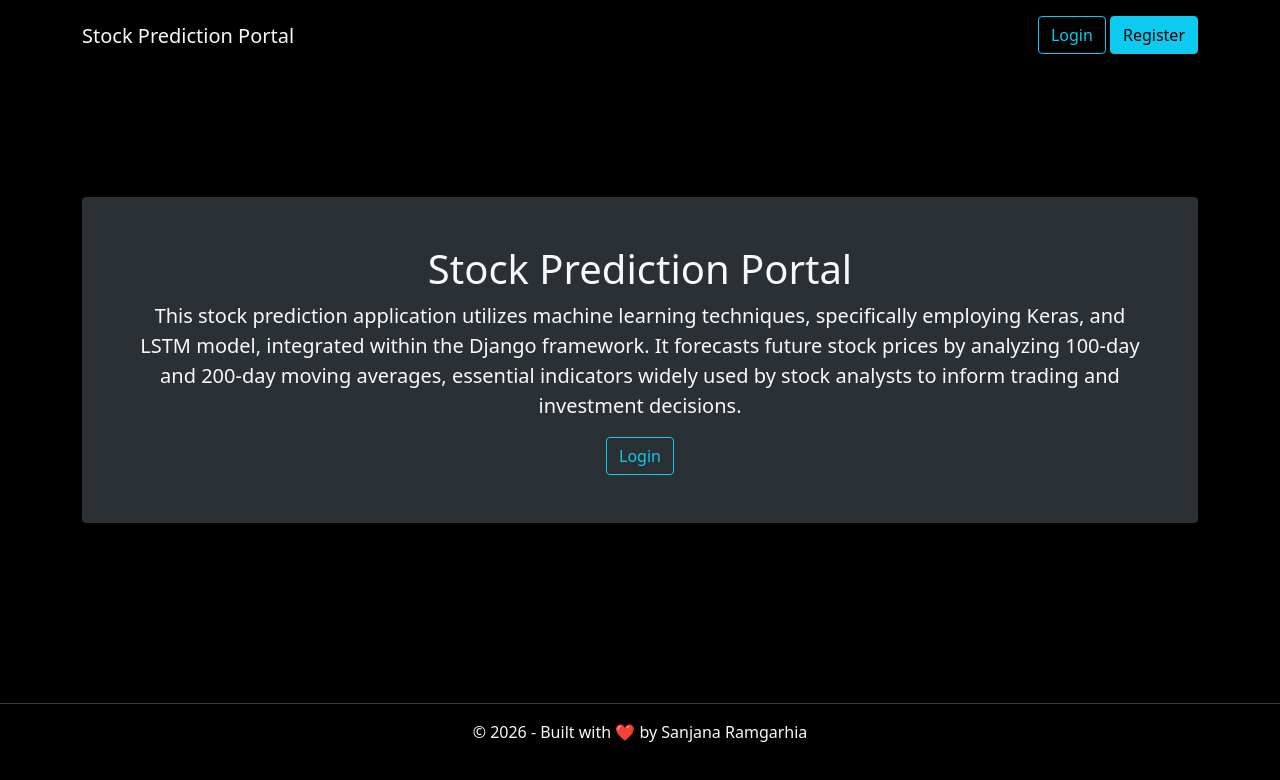
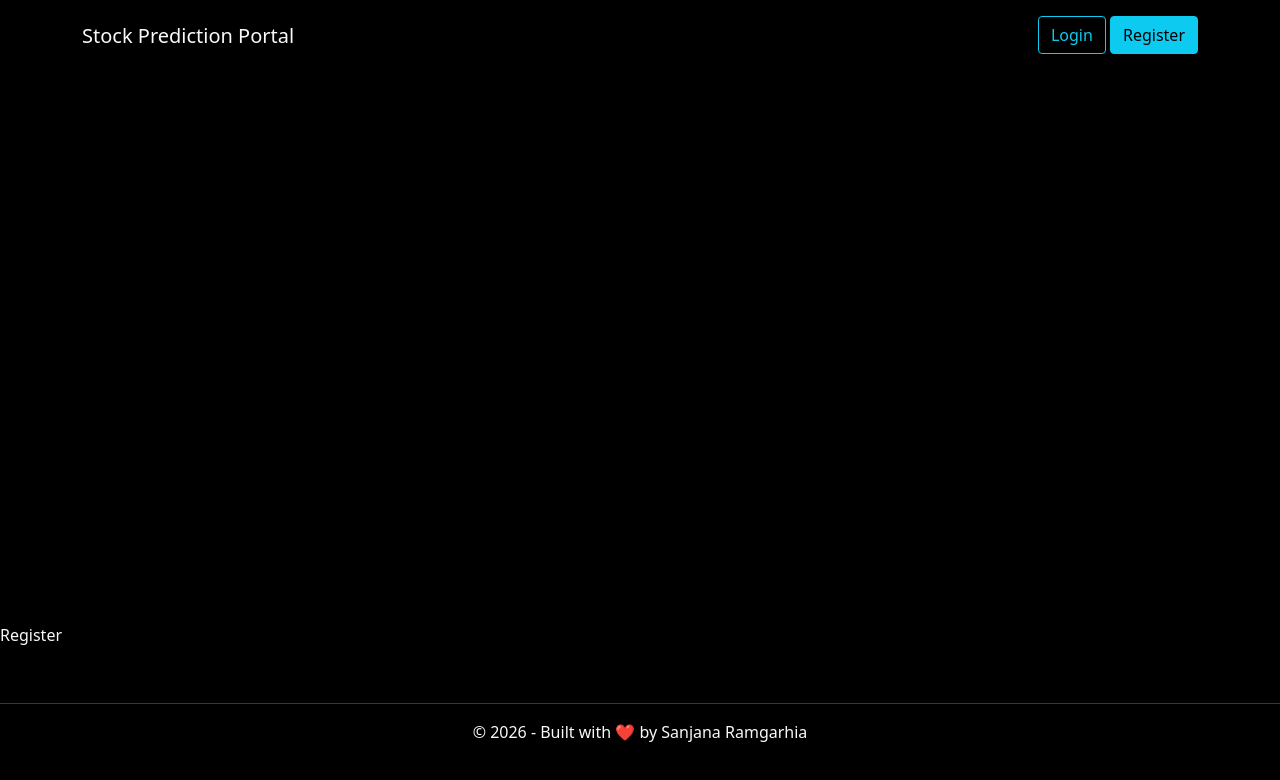
Before and after one commit to sanjanaramgarhia/Stock-Prediction-Portal-Django-React, a React (Vite) app in the folder frontend-react/: page /register in a window 1280 px wide. Shown: the top 780 px of the page. Built offline with nearby package versions, Linux system fonts and the light colour scheme.

Commit message:
React Routes

```diff
--- a/frontend-react/package.json
+++ b/frontend-react/package.json
@@ -11,7 +11,8 @@
   },
   "dependencies": {
     "react": "^19.2.7",
-    "react-dom": "^19.2.7"
+    "react-dom": "^19.2.7",
+    "react-router-dom": "^7.11.0"
   },
   "devDependencies": {
     "@eslint/js": "^10.0.1",
--- a/frontend-react/src/App.jsx
+++ b/frontend-react/src/App.jsx
@@ -3,14 +3,24 @@ import './assets/css/style.css'
 import Header from './components/Header'
 import Main from './components/Main'
 import Footer from './components/Footer'
+import { BrowserRouter, Routes, Route } from "react-router-dom"
+import Register from './components/Register'
+import Login from './components/Login'
 
 function App() {
 
   return (
     <>
-      <Header />
-      <Main />
-      <Footer />
+      <BrowserRouter >
+        <Header />
+        <Routes>
+          <Route path='/' element={<Main />} />
+          <Route path='/register' element={<Register />} />
+          <Route path='/Login' element={<Login />} />
+        </Routes>
+        <Footer />
+      </BrowserRouter>
+
     </>
   )
 }
--- a/frontend-react/src/components/Button.jsx
+++ b/frontend-react/src/components/Button.jsx
@@ -1,9 +1,10 @@
 import React from 'react'
+import { Link } from 'react-router-dom'
 
 const Button = (props) => {
   return (
     <>
-    <a className={`btn ${props.class}`} href="" >{props.text}</a>
+      <Link className={`btn ${props.class}`} to={props.url} >{props.text}</Link>
     </>
   )
 }
--- a/frontend-react/src/components/Header.jsx
+++ b/frontend-react/src/components/Header.jsx
@@ -1,15 +1,16 @@
 import React from 'react'
 import Button from './Button'
+import { Link } from 'react-router-dom'
 
 const Header = () => {
     return (
         <>
             <nav className='navbar container pt-3 pb-3 align-items-start'>
-                <a className='navbar-brand text-light' href="">Stock Prediction Portal</a>
+                <Link className='navbar-brand text-light' to="/">Stock Prediction Portal</Link>
                 <div>
-                    <Button text='Login' class='btn-outline-info' />
+                    <Button text='Login' class='btn-outline-info' url="/login" />
                     &nbsp;
-                    <Button text='Register' class='btn-info' />
+                    <Button text='Register' class='btn-info' url="/register" />
                 </div>
 
             </nav>
--- /dev/null
+++ b/frontend-react/src/components/Login.jsx
@@ -0,0 +1,9 @@
+import React from 'react'
+
+const Login = () => {
+    return (
+        <div className='text-light'>Login</div>
+    )
+}
+
+export default Login
--- /dev/null
+++ b/frontend-react/src/components/Register.jsx
@@ -0,0 +1,9 @@
+import React from 'react'
+
+const Register = () => {
+    return (
+        <div className='text-light'>Register</div>
+    )
+}
+
+export default Register
```
Also changed, not shown: 1 other file (tests, documents, lock files or other folders).
